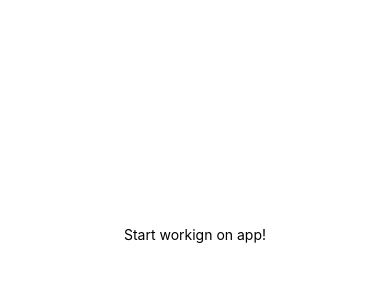
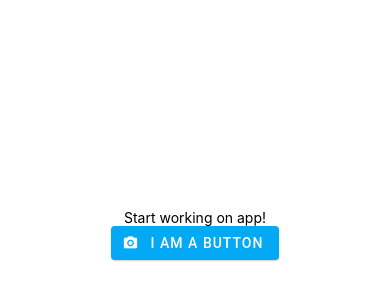
Before and after one commit to DylanGIV/Kala, a React Native app: screen / in a window 390 px wide. Shown: the part 188-488 px from the top of the page. Built offline with nearby package versions, Linux system fonts and the light colour scheme.

Commit message:
theme+button

```diff
--- a/App.js
+++ b/App.js
@@ -1,13 +1,21 @@
 import { StatusBar } from 'expo-status-bar';
 import React from 'react';
 import { StyleSheet, Text, View } from 'react-native';
+import { Provider as PaperProvider } from 'react-native-paper';
+import { theme } from './src/global';
+import { Button } from 'react-native-paper';
 
 export default function App() {
   return (
-    <View style={styles.container}>
-      <Text>Start workign on app!</Text>
-      <StatusBar style="auto" />
-    </View>
+    <PaperProvider theme={theme}>
+      <View style={styles.container}>
+        <Text>Start working on app!</Text>
+          <Button icon="camera" mode="contained">
+            i am a button
+          </Button>
+        <StatusBar style="auto" />
+      </View>
+    </PaperProvider>
   );
 }
 
--- /dev/null
+++ b/src/global/index.js
@@ -0,0 +1 @@
+export * from './theme';
--- /dev/null
+++ b/src/global/theme.js
@@ -0,0 +1,17 @@
+import { DarkTheme, Colors } from 'react-native-paper';
+
+const dark = {
+    ...DarkTheme,
+
+    colors: {
+        ...DarkTheme.colors,
+        primary: Colors.lightBlue500,
+        accent: Colors.green700
+    }
+}
+
+const theme = {
+    ...dark
+};
+
+export { theme };
```
